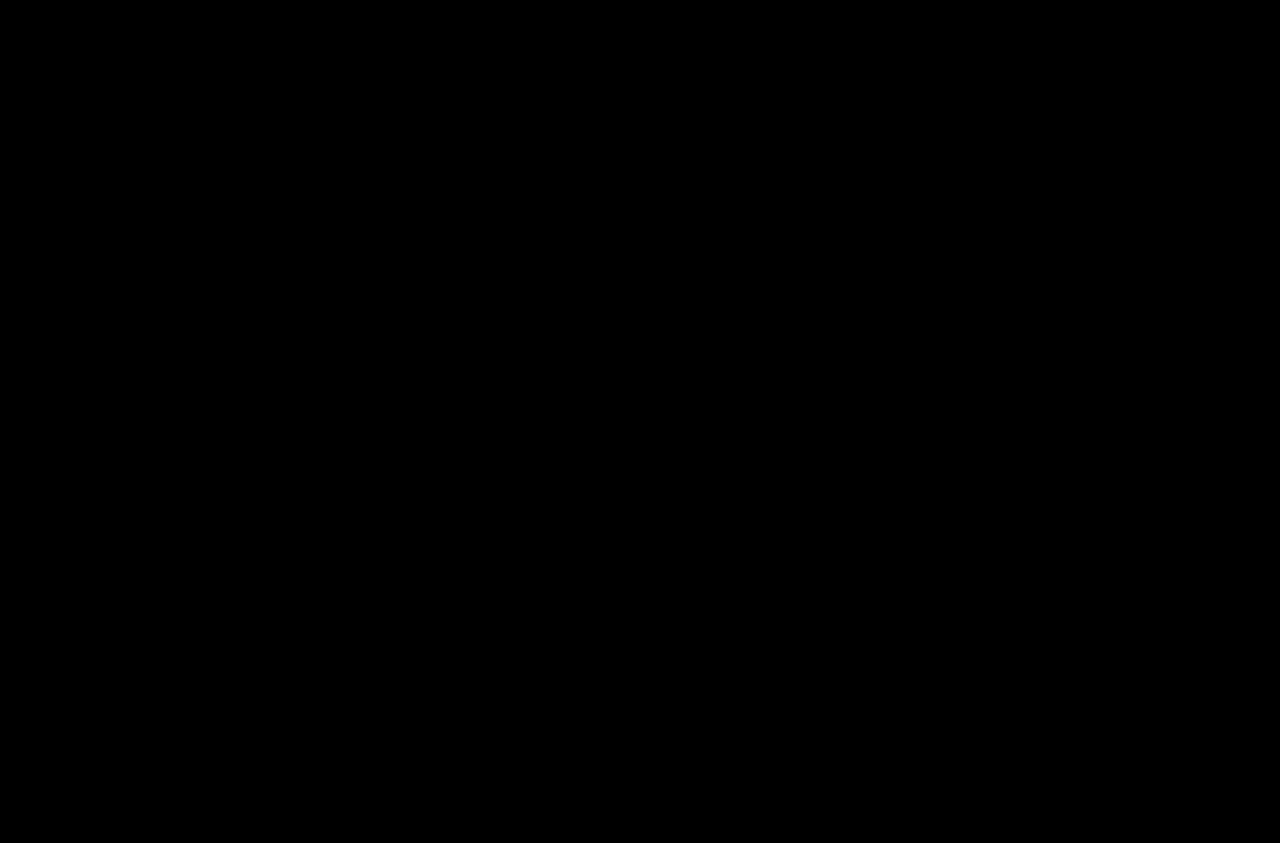
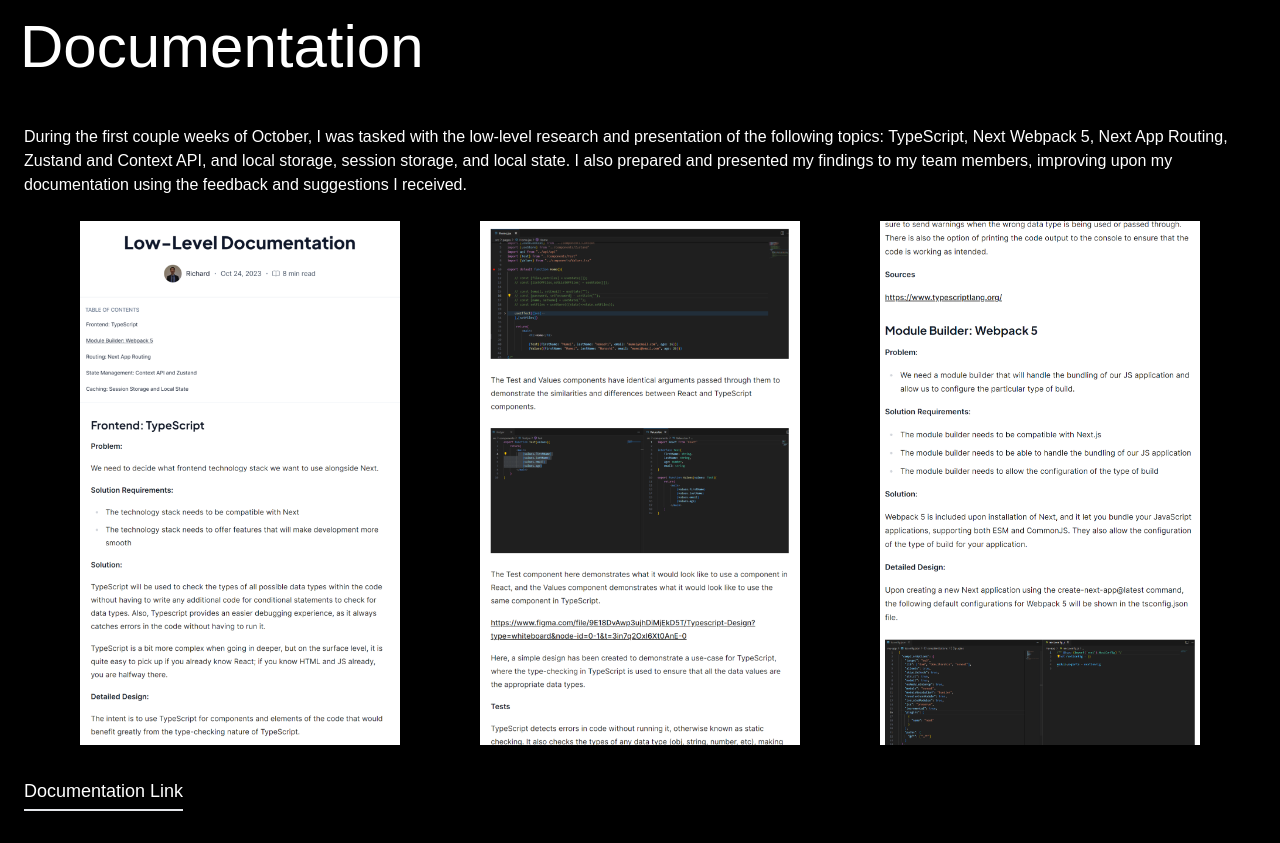
Before and after one commit to choir241/Richard-Choi-Tailwind-Application, a Next.js app: page / in a window 1280 px wide. Shown: the part 1400-2243 px from the top of the page. Before the commit the page ends 1385 px from the top, so only its background shows below. Built offline with nearby package versions, Linux system fonts and the light colour scheme; a web font is replaced by a local one.

Commit message:
add documentation content, assets, and link for documentation page, add styling to documentation page

```diff
--- a/app/page.tsx
+++ b/app/page.tsx
@@ -1,9 +1,12 @@
 import Projects from "../components/Projects"
+import Documentation from "../components/Documentation"
 
 export default function Home() {
   return (
     <main>
       <Projects/>
+
+      <Documentation/>
     </main>
   );
 }
--- /dev/null
+++ b/components/Documentation.tsx
@@ -0,0 +1,31 @@
+import documentation from "../assets/documentation.png";
+import documentation1 from "../assets/documentation1.png";
+import documentation2 from "../assets/documentation2.png";
+import Image from "next/image";
+import Link from "next/link";
+
+export default function Documentation(){
+    return(
+        <section id = "documentation" className = "flex flex-col items-start pb-8">
+
+            <h2 className = "text-6xl my-12 px-5">Documentation</h2>
+
+            <p className = "text-base px-6 pb-6">
+         During the first couple weeks of October, I was tasked with the
+          low-level research and presentation of the following topics:
+          TypeScript, Next Webpack 5, Next App Routing, Zustand and Context API,
+          and local storage, session storage, and local state. I also prepared
+          and presented my findings to my team members, improving upon my
+          documentation using the feedback and suggestions I received.
+          </p>
+            <div className = "flex justify-evenly items-center">
+                <Image src = {documentation} alt = "" className = "w-1/4"/>
+                <Image src = {documentation1} alt = "" className = "w-1/4"/>
+                <Image src = {documentation2} alt = "" className = "w-1/4"/>
+            </div>
+
+            <Link href = "https://choir.hashnode.dev/low-level-documentation" className = "border-b-2 text-lg pb-1 pt-8 mx-6">Documentation Link</Link>
+
+        </section>
+    )
+}
--- a/components/Projects.tsx
+++ b/components/Projects.tsx
@@ -42,7 +42,7 @@ export default function Projects(){
 
     return(
         <section id = "myProjects" className = "flex flex-col items-left p-2">
-            <h2 className = "text-6xl my-14 px-5">Projects</h2>
+            <h2 className = "text-6xl my-12 px-5">Projects</h2>
             <section className = "flex">
                 {projects.map((project: Project)=>{
                     return(
--- a/public/styles.css
+++ b/public/styles.css
@@ -16,5 +16,5 @@
 }
 
 /* body * {
-  border: 3px solid black;
+  border: 3px solid white
 } */
```
Also changed, not shown: assets/documentation2.png (added).
